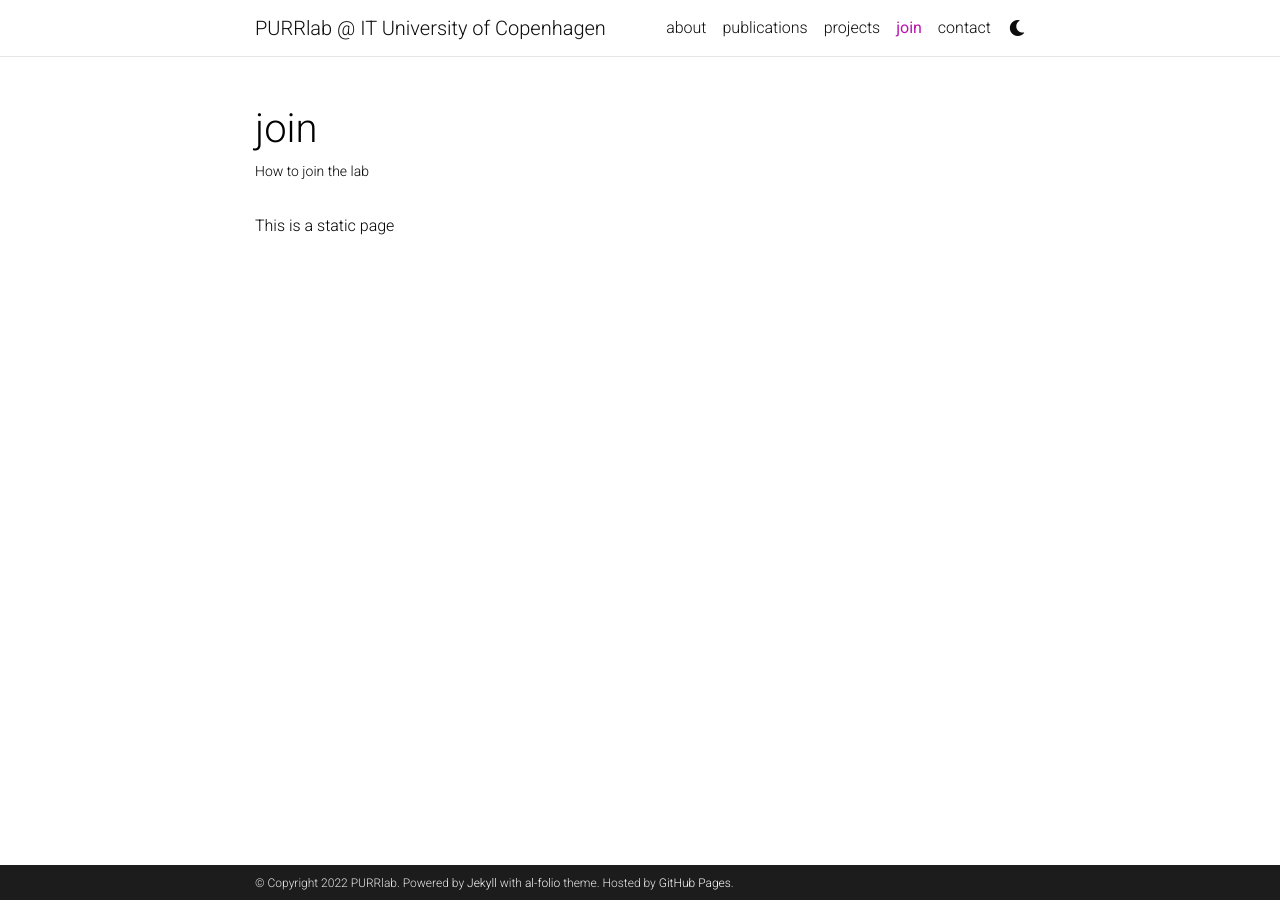
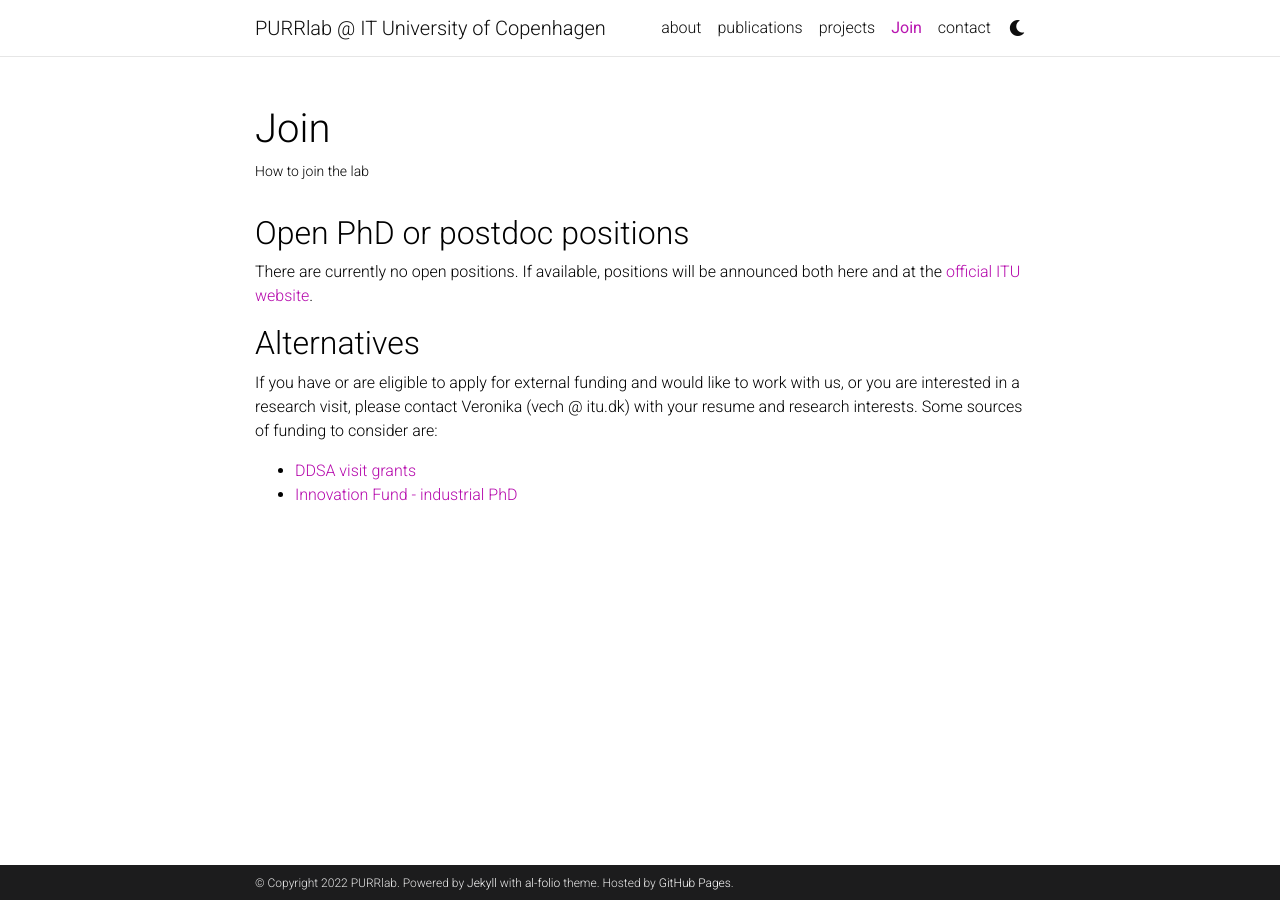
Before and after one commit to bethanychamberlain/testing, a Jekyll site: the page built from _pages/join.md, in a window 1280 px wide. Built offline with Jekyll 4.4.1, drawn with Linux system fonts in a browser that asks for light colours; comment, search, counter and statistics services are not loaded; a style sheet for code colours, icons or effects is not loaded.

Commit message:
Update join.md

```diff
--- a/_pages/join.md
+++ b/_pages/join.md
@@ -1,10 +1,19 @@
 ---
 layout: page
 permalink: /join/
-title: join
+title: Join
 description: How to join the lab
 nav: true
 nav_order: 5
 ---
 
-This is a static page
+## Open PhD or postdoc positions
+
+There are currently no open positions. If available, positions will be announced both here and at the [official ITU website](https://en.itu.dk/About-ITU/Vacancies).
+
+## Alternatives
+
+If you have or are eligible to apply for external funding and would like to work with us, or you are interested in a research visit, please contact Veronika (vech @ itu.dk) with your resume and research interests. Some sources of funding to consider are:
+
+* [DDSA visit grants](https://ddsa.dk/visitgrants/)
+* [Innovation Fund - industrial PhD](https://innovationsfonden.dk/en/p/industrial-researcher/industrial-phd-all-areas-private)
```
